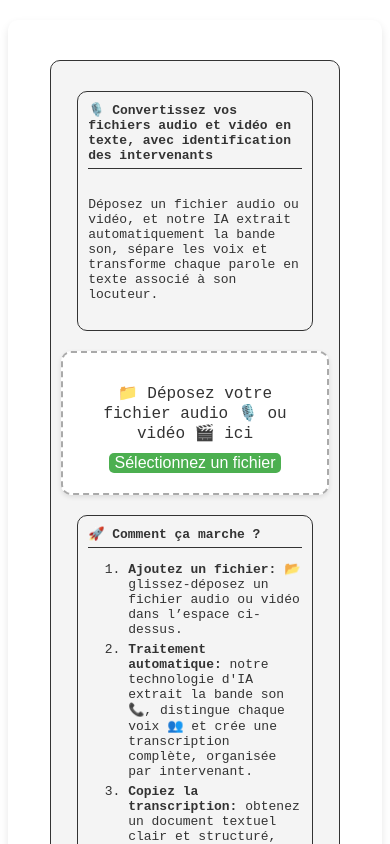
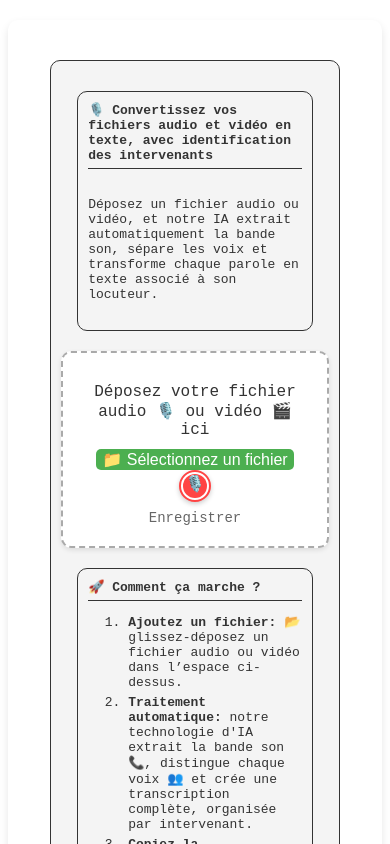
Before and after one commit to famibelle/TranscriMate, a Vue app in the folder transcribox/: page / in a window 390 px wide. Shown: the top 844 px of the page. Built offline with nearby package versions, Linux system fonts and the light colour scheme.

Commit message:
support du microphone

```diff
--- a/transcribox/src/App.vue
+++ b/transcribox/src/App.vue
@@ -162,11 +162,38 @@
           </div>
         </div>
         <div class="upload-box" @dragover.prevent @drop.prevent="handleDrop" @click="triggerFileInput">
-          <p>📁 Déposez votre fichier audio 🎙️ ou vidéo 🎬 ici</p>
-          <button @click.stop="triggerFileInput">Sélectionnez un fichier</button>
+          <p>Déposez votre fichier audio 🎙️ ou vidéo 🎬 ici</p>
+          <button @click.stop="triggerFileInput">📁 Sélectionnez un fichier</button>
+
+
+        <!-- Bouton d'enregistrement rond -->
+        <div class="record-button-wrapper">
+          <button
+            @click.stop="toggleRecording"
+            class="record-button"
+            :class="{ 'record-button--recording': isRecording }"
+            :title="isRecording ? 'Arrêter l\'enregistrement' : 'Commencer l\'enregistrement'"
+          >
+            <span class="record-button__inner">🎙️</span>
+          </button>
+
+          <!-- Label sous le bouton -->
+          <span class="record-button__label">
+            {{ isRecording ? 'Stop' : 'Enregistrer' }}
+          </span>
         </div>
+
+
+
+        </div>
+
         <input type="file" ref="fileInput" @change="onFileChange" accept="audio/*, video/*, .m4a"
           style="display: none" />
+
+      <!-- Affichage du temps d'enregistrement -->
+      <div v-if="isRecording" class="recording-timer">
+        Enregistrement en cours: {{ formatTime(recordingTime) }}
+      </div>
 
         <!-- Section "Comment ça marche ?" pour guider l'utilisateur -->
         <div class="stats-container">
@@ -197,6 +224,13 @@
 export default {
   data() {
     return {
+      isRecording: false, // État de l'enregistrement
+      mediaRecorder: null, // Instance du MediaRecorder
+      audioChunks: [],
+      recordingTime: 0,
+      timerInterval: null,
+      stream: null,
+
       thumbnail: null, // URL de l'image thumbnail
       extraction_audio_status: "🔄 Extraction audio en cours...",
       touchTimer: null,
@@ -248,6 +282,99 @@ export default {
   },
 
   methods: {
+    async toggleRecording() {
+      if (!this.isRecording) {
+        try {
+          this.stream = await navigator.mediaDevices.getUserMedia({
+            audio: {
+              echoCancellation: true,
+              noiseSuppression: true,
+              autoGainControl: true
+            }
+          });
+
+          this.mediaRecorder = new MediaRecorder(this.stream);
+
+          this.mediaRecorder.ondataavailable = (event) => {
+            this.audioChunks.push(event.data);
+          };
+
+          this.mediaRecorder.onstop = async () => {
+            // Utiliser le temps d'enregistrement comme durée
+            this.audioDuration = this.recordingTime;
+
+            const audioBlob = new Blob(this.audioChunks, { type: 'audio/wav' });
+            const audioFile = new File([audioBlob], 'recording.wav', {
+              type: 'audio/wav',
+              lastModified: Date.now()
+            });
+
+            // Ajouter la durée aux métadonnées du fichier
+            Object.defineProperty(audioFile, 'duration', {
+              value: this.recordingTime,
+              writable: false
+            });
+
+            this.handleRecordedAudio(audioFile);
+          };
+
+          // Réinitialiser les variables
+          this.audioChunks = [];
+          this.recordingTime = 0;
+          this.startTime = Date.now();
+
+          // Démarrer l'enregistrement
+          this.mediaRecorder.start();
+          this.isRecording = true;
+          this.startTimer();
+
+        } catch (err) {
+          console.error('Erreur lors de l\'accès au microphone:', err);
+          alert('Impossible d\'accéder au microphone. Veuillez vérifier les permissions.');
+        }
+      } else {
+        // Arrêt de l'enregistrement
+        if (this.mediaRecorder && this.mediaRecorder.state !== 'inactive') {
+          this.mediaRecorder.stop();
+        }
+        if (this.stream) {
+          this.stream.getTracks().forEach(track => track.stop());
+        }
+        this.isRecording = false;
+        this.stopTimer();
+      }
+    },
+
+    startTimer() {
+      this.timerInterval = setInterval(() => {
+        // Calculer le temps écoulé en secondes
+        this.recordingTime = Math.round((Date.now() - this.startTime) / 1000);
+      }, 1000);
+    },
+
+    stopTimer() {
+      if (this.timerInterval) {
+        clearInterval(this.timerInterval);
+        this.timerInterval = null;
+      }
+    },
+
+    handleRecordedAudio(audioFile) {
+      // Utiliser directement this.recordingTime comme durée
+      console.log('Durée de l\'enregistrement:', this.formatTime(this.recordingTime));
+
+      // Appeler votre méthode de traitement du fichier
+      this.onFileChange({ target: { files: [audioFile] } });
+    },
+
+    beforeDestroy() {
+    this.stopTimer();
+    if (this.stream) {
+      this.stream.getTracks().forEach(track => track.stop());
+    }
+  },
+
+
     // Capture un thumbnail de la vidéo sélectionnée
     generateThumbnail(file) {
       // Vérification de l'existence de l'élément vidéo
@@ -399,13 +526,19 @@ export default {
     },
 
     // Formater le temps en minutes et secondes
+    // formatTime(seconds) {
+    //   if (seconds === "...") {
+    //     return "...";
+    //   }
+    //   const minutes = Math.floor(seconds / 60);
+    //   const remainingSeconds = Math.floor(seconds % 60);
+    //   return `${minutes}:${remainingSeconds < 10 ? "0" : ""}${remainingSeconds}`;
+    // },
     formatTime(seconds) {
-      if (seconds === "...") {
-        return "...";
-      }
+      if (!seconds || !isFinite(seconds)) return '00:00';
       const minutes = Math.floor(seconds / 60);
       const remainingSeconds = Math.floor(seconds % 60);
-      return `${minutes}:${remainingSeconds < 10 ? "0" : ""}${remainingSeconds}`;
+      return `${minutes.toString().padStart(2, '0')}:${remainingSeconds.toString().padStart(2, '0')}`;
     },
 
     playOrPauseChunk(audioUrl, startTime, endTime, chunkIndex) {
@@ -1690,4 +1823,116 @@ ul {
   margin-left: 5px;
   cursor: help;
 }
+
+.record-button-wrapper {
+  display: flex;
+  flex-direction: column;
+  align-items: center;
+  gap: 0.5rem;
+}
+
+.record-button {
+  width: 32px;
+  height: 32px;
+  border-radius: 50%;
+  padding: 0;
+  border: none;
+  background-color: #ffffff;
+  cursor: pointer;
+  position: relative;
+  display: flex;
+  align-items: center;
+  justify-content: center;
+  box-shadow: 0 2px 5px rgba(0, 0, 0, 0.2);
+  transition: all 0.3s ease;
+}
+
+.record-button:hover {
+  transform: scale(1.05);
+  box-shadow: 0 4px 8px rgba(0, 0, 0, 0.2);
+}
+
+.record-button__inner {
+  width: 24px;
+  height: 24px;
+  border-radius: 50%;
+  background-color: #ff4444;
+  transition: all 0.3s ease;
+}
+
+.record-button--recording .record-button__inner {
+  width: 20px;
+  height: 20px;
+  border-radius: 4px;
+  animation: pulse 2s infinite;
+}
+
+.record-button__label {
+  font-size: 0.875rem;
+  color: #666;
+  user-select: none;
+}
+
+.record-timer {
+  margin-top: 1rem;
+  text-align: center;
+  color: #ff4444;
+  font-weight: 500;
+  font-size: 1.125rem;
+}
+
+@keyframes pulse {
+  0% {
+    transform: scale(1);
+    opacity: 1;
+  }
+  50% {
+    transform: scale(0.9);
+    opacity: 0.8;
+  }
+  100% {
+    transform: scale(1);
+    opacity: 1;
+  }
+}
+
+/* Si vous avez besoin de gérer la disposition des boutons */
+.buttons-container {
+  display: flex;
+  gap: 2rem;
+  justify-content: center;
+  align-items: center;
+  margin-top: 1rem;
+}
+
+/* Style alternatif avec bordure */
+/* Décommentez ces styles si vous préférez une version avec bordure */
+
+.record-button {
+  border: 2px solid #ff4444;
+}
+
+.record-button--recording {
+  border-color: #cc0000;
+  animation: borderPulse 2s infinite;
+}
+
+@keyframes borderPulse {
+  0% {
+    border-color: #ff4444;
+  }
+  50% {
+    border-color: #cc0000;
+  }
+  100% {
+    border-color: #ff4444;
+  }
+}
+
+.recording-timer {
+  text-align: center;
+  margin-top: 1rem;
+  font-size: 1.2rem;
+  color: #ff4444;
+}
 </style>
```
